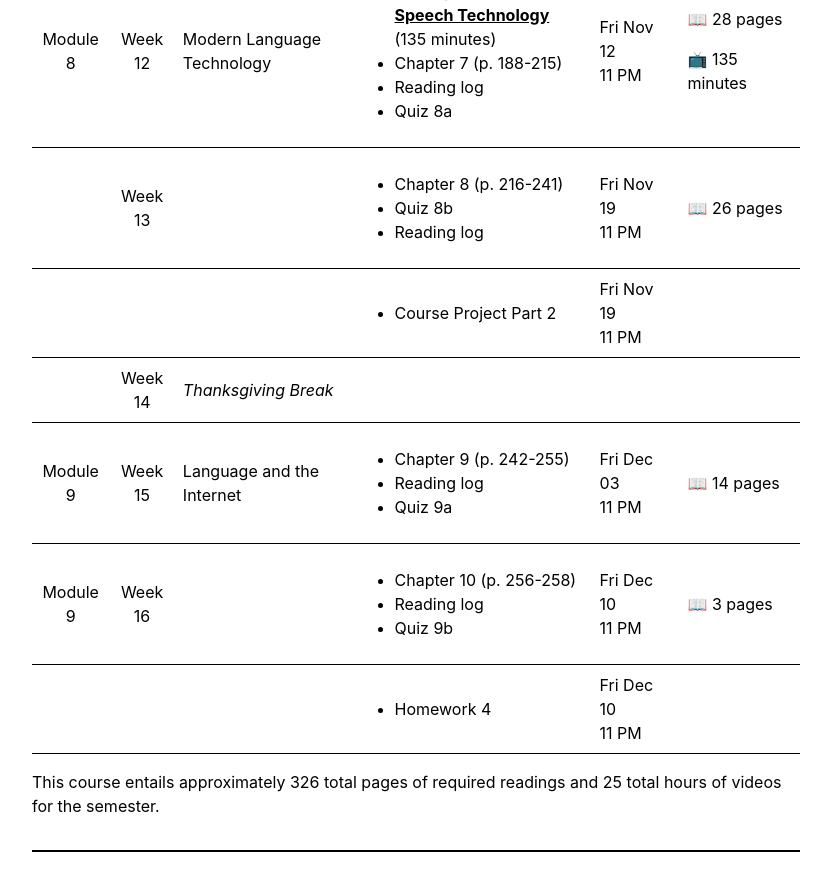
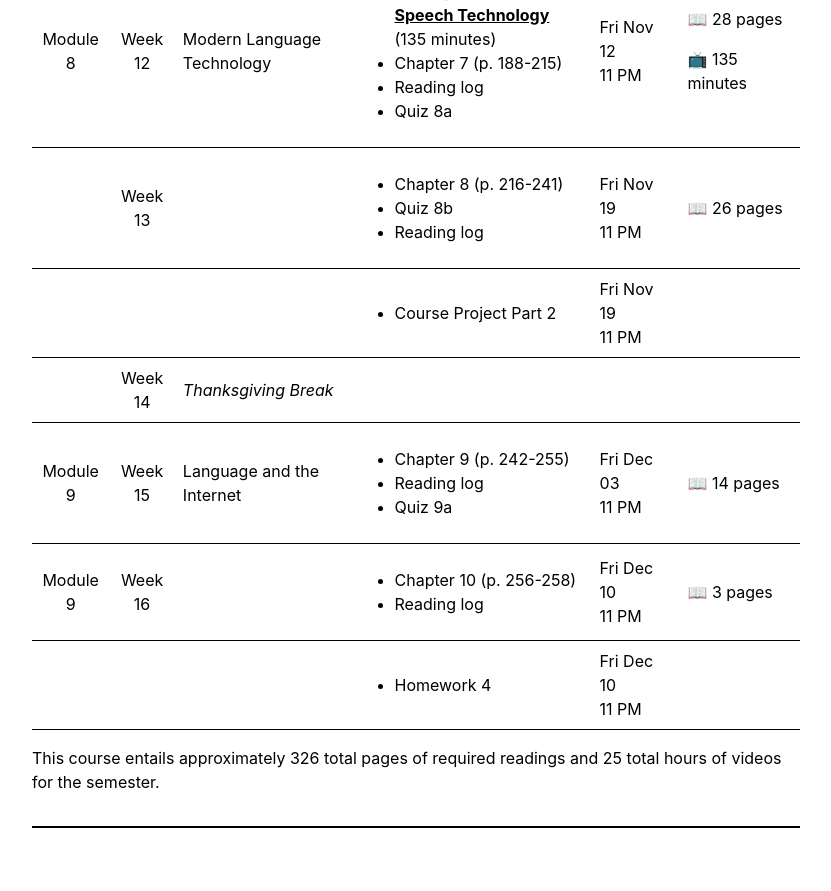
Before and after one commit to 2022-Spring-LING-270/2022-Spring-LING-270.github.io, a Jekyll site: the page built from schedule.md, in a window 1280 px wide and 900 px high, scrolled down 3155 px. Shown: the top 891 px of the window, without its empty margins (224-1055 px from the left). Built offline with Jekyll 4.4.1, drawn with Linux system fonts in a browser that asks for light colours.

Commit message:
Update schedule.yaml

```diff
--- a/_data/schedule.yaml
+++ b/_data/schedule.yaml
@@ -406,8 +406,6 @@
        unit: "pages"
     -
      title: "Reading log"
-    -
-     title: "Quiz 9b"
 -
   date: "2021-12-10 23:59 CST"
   reading:
```
